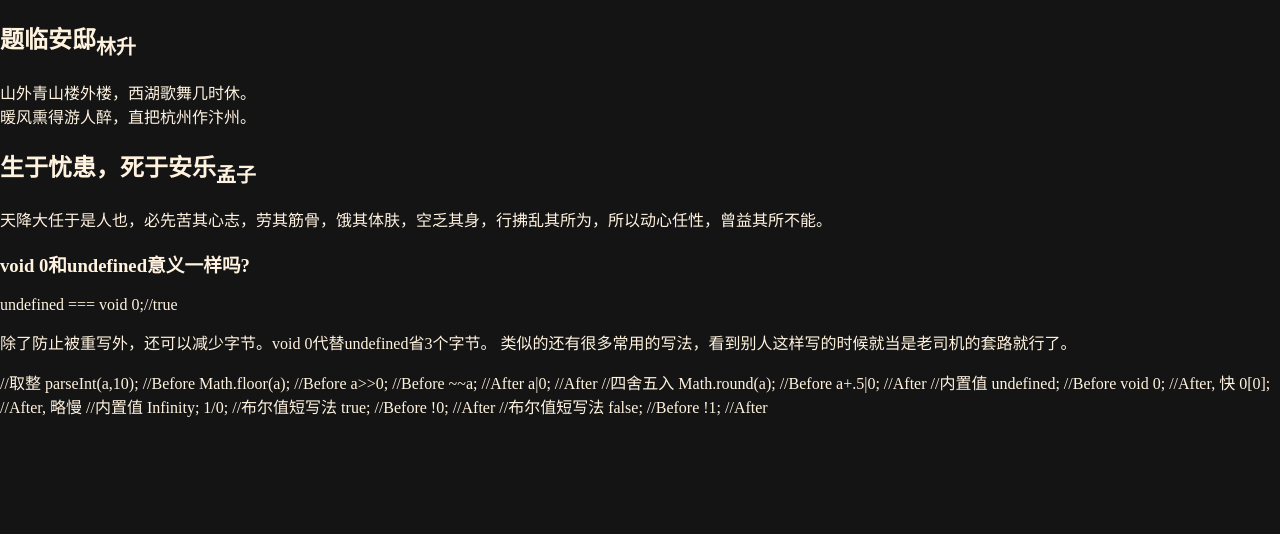
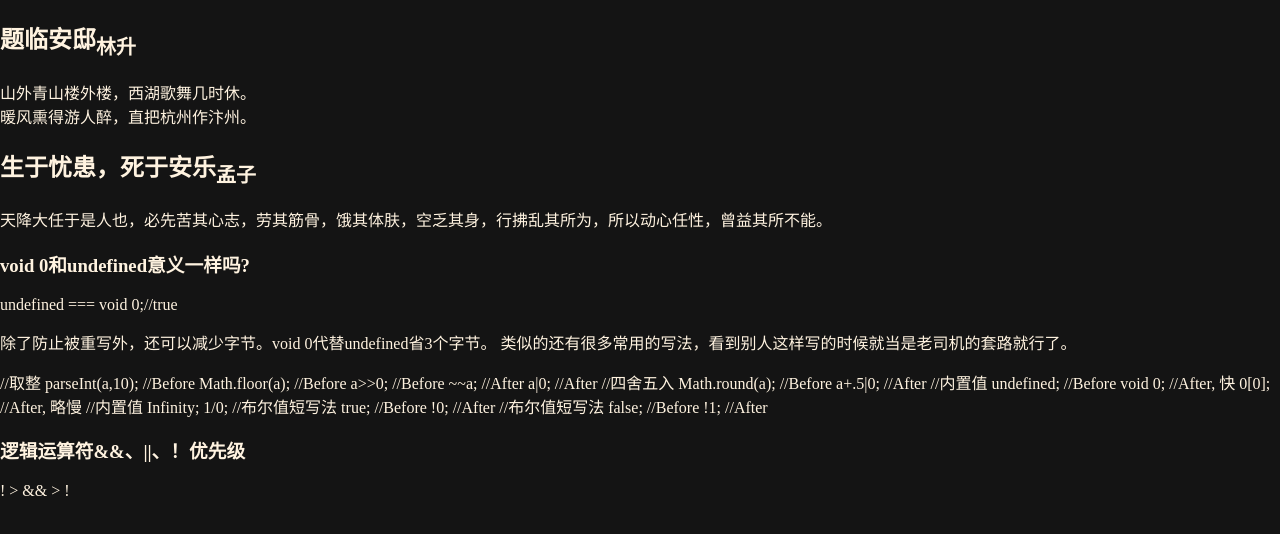
Before and after one commit to shenzaifang/shenzaifang.github.io, a plain HTML site: page index.html in a window 1280 px wide. Drawn offline with Linux system fonts and the light colour scheme.

Commit message:
逻辑运算符执行顺序

```diff
--- a/index.html
+++ b/index.html
@@ -92,6 +92,11 @@
             false; //Before
             !1; //After
         </div>
+    </div>
+
+    <div>
+        <h3>逻辑运算符&&、||、！优先级</h3>
+        <div>!  >  &&  >  !</div>
     </div>
 </div>
 
```
